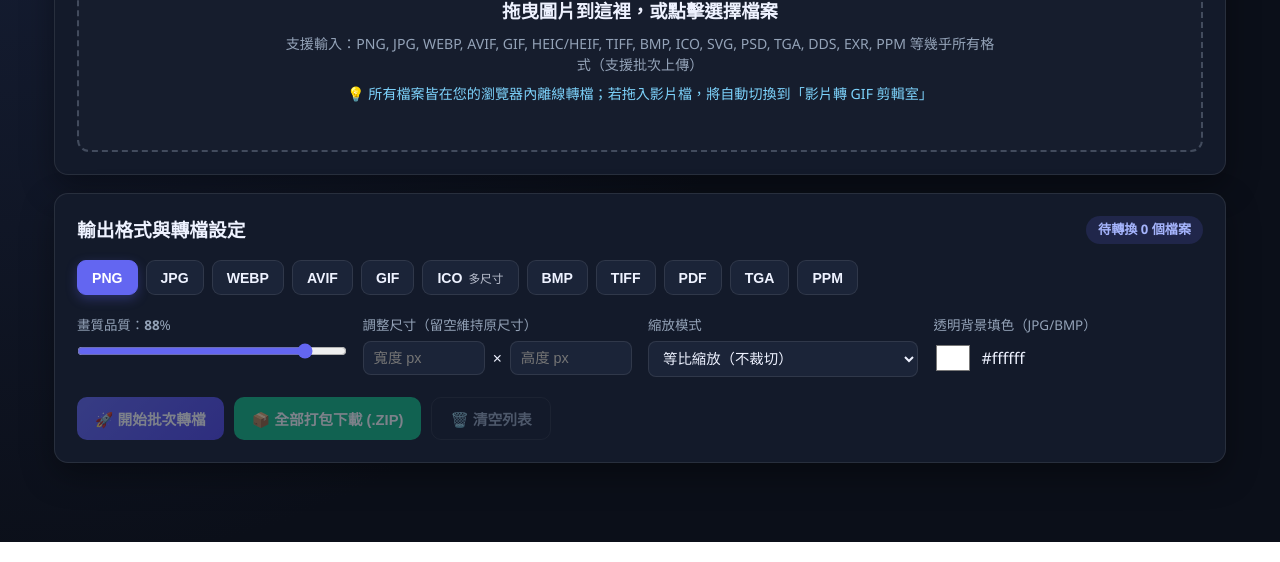
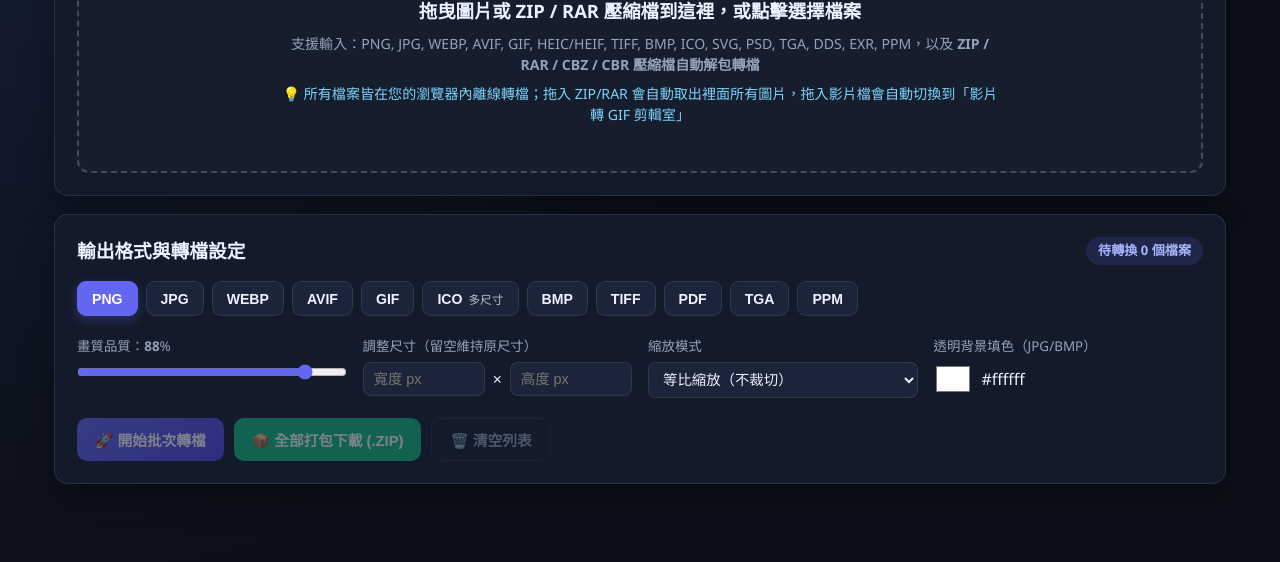
Before and after one commit to XiaShenyue/media-converter, a plain HTML site: page index.html in a window 1280 px wide. Shown: the part 258-820 px from the top of the page. Drawn offline with nearby package versions, Linux system fonts and the light colour scheme.

Commit message:
Add ZIP/RAR/CBZ/CBR archive auto-extract support

```diff
--- a/index.html
+++ b/index.html
@@ -38,13 +38,13 @@
     <main id="tab-image" class="tab-panel active">
       <section class="card upload-card">
         <div id="image-dropzone" class="dropzone">
-          <input type="file" id="image-file-input" multiple accept="image/*,.heic,.heif,.avif,.webp,.tiff,.tif,.bmp,.ico,.svg,.psd,.tga,.dds,.exr,.hdr,.ppm,.pgm,.pbm,.qoi,.pcx,.sgi,video/*" hidden />
+          <input type="file" id="image-file-input" multiple accept="image/*,.heic,.heif,.avif,.webp,.tiff,.tif,.bmp,.ico,.svg,.psd,.tga,.dds,.exr,.hdr,.ppm,.pgm,.pbm,.qoi,.pcx,.sgi,.zip,.rar,.cbz,.cbr,video/*" hidden />
           <div class="dropzone-icon">📂</div>
-          <h2>拖曳圖片到這裡，或點擊選擇檔案</h2>
+          <h2>拖曳圖片或 ZIP / RAR 壓縮檔到這裡，或點擊選擇檔案</h2>
           <p class="hint">
-            支援輸入：PNG, JPG, WEBP, AVIF, GIF, HEIC/HEIF, TIFF, BMP, ICO, SVG, PSD, TGA, DDS, EXR, PPM 等幾乎所有格式（支援批次上傳）
+            支援輸入：PNG, JPG, WEBP, AVIF, GIF, HEIC/HEIF, TIFF, BMP, ICO, SVG, PSD, TGA, DDS, EXR, PPM，以及 <strong>ZIP / RAR / CBZ / CBR 壓縮檔自動解包轉檔</strong>
           </p>
-          <p class="hint subtle">💡 所有檔案皆在您的瀏覽器內離線轉檔；若拖入影片檔，將自動切換到「影片轉 GIF 剪輯室」</p>
+          <p class="hint subtle">💡 所有檔案皆在您的瀏覽器內離線轉檔；拖入 ZIP/RAR 會自動取出裡面所有圖片，拖入影片檔會自動切換到「影片轉 GIF 剪輯室」</p>
         </div>
       </section>
 
```
